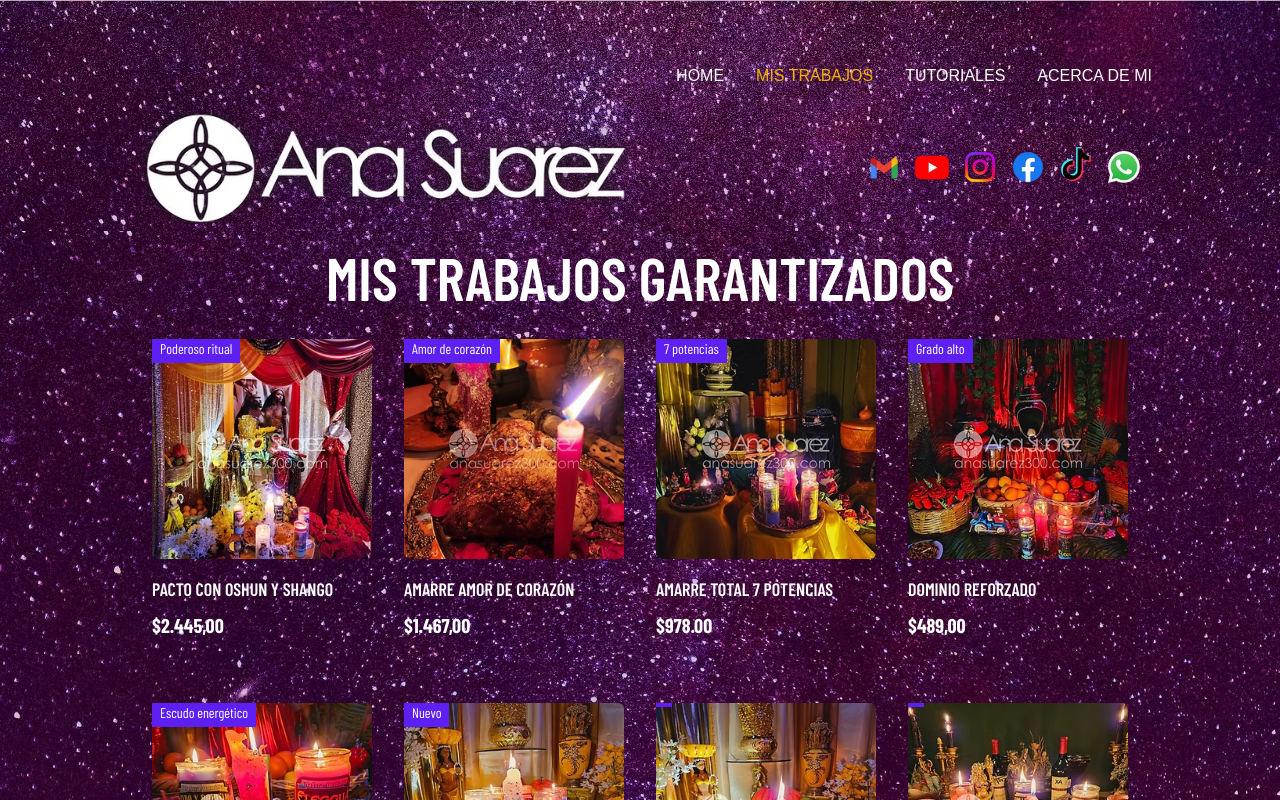
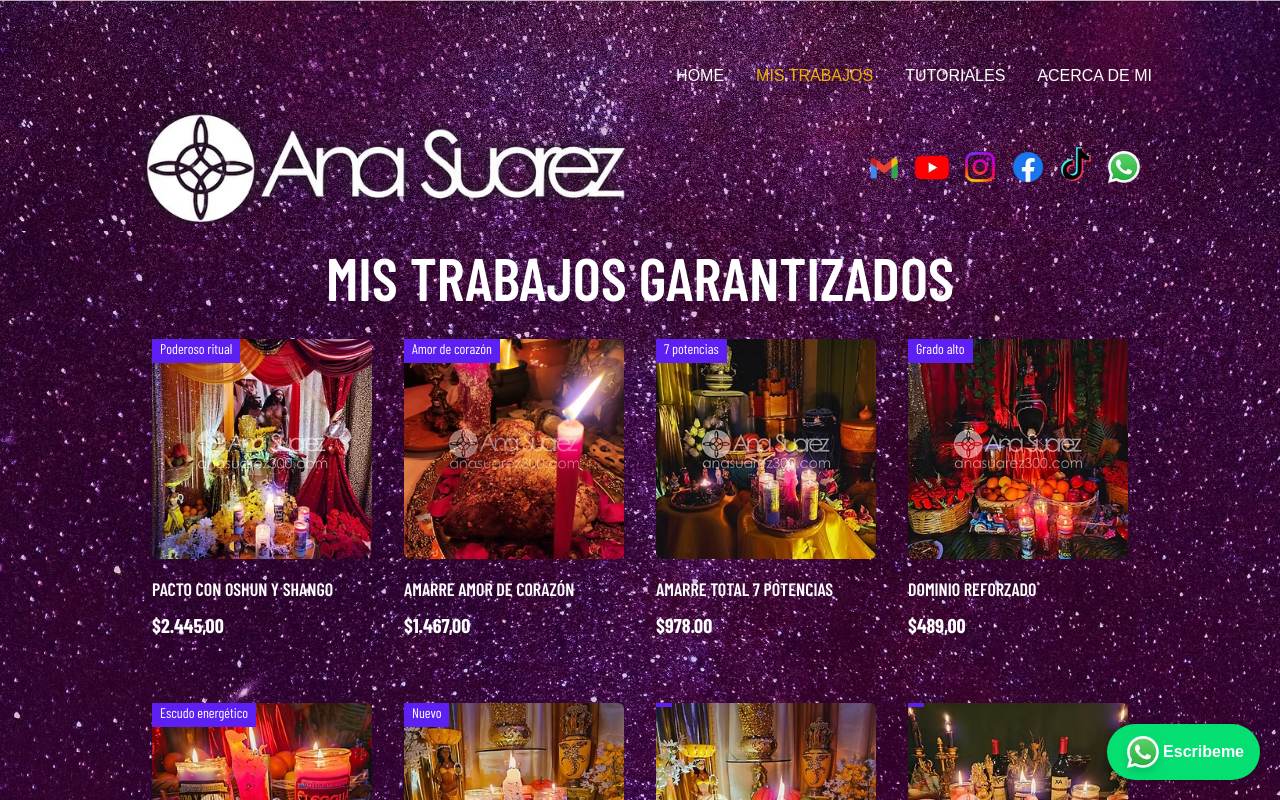
Before and after one commit to guru794/espiritualidad, a React (Vite) app: page / in a window 1280 px wide. Shown: the top 800 px of the page. Built offline with nearby package versions, Linux system fonts and the light colour scheme; a web font is replaced by a local one.

Commit message:
Cambios redes sociales, boton flotante de whatsapp

```diff
--- a/src/App.jsx
+++ b/src/App.jsx
@@ -29,12 +29,12 @@ function App() {
 
 function MainContent() {
   const logos = [
-    { logo: gmail, url: "mailto:anasuarezoficialmty@gmail.com" },
-    { logo: youtube, url: "https://www.youtube.com/@anasuarezoficial6145" },
-    { logo: instagram, url: "https://www.instagram.com/annasuarezb" },
+    { logo: gmail, url: "mailto:paginaoficial@wwwanasuarez300.com" },
+    { logo: youtube, url: "" },
+    { logo: instagram, url: "" },
     {
       logo: facebook,
-      url: "https://www.facebook.com/annasuarez300?mibextid=ZbWKwL",
+      url: "",
     },
     { logo: tiktok, url: "https://www.tiktok.com/@anasuarez300" },
     {
@@ -71,6 +71,22 @@ function MainContent() {
         <Route path="/trabajos/:slug" element={<ProyectosDetalle />} />
         <Route path="/home" element={<Home />} />
       </Routes>
+      <div className="fixed bottom-5 right-5 z-50">
+        <a
+          className=" flex items-center text-white font-bold bg-green-400 rounded-full px-4 py-2 drop-shadow-xl transition-transform transform hover:scale-110"
+          href={logos[5].url}
+          target="_blank"
+          rel="noopener noreferrer"
+        >
+          <img
+            src={logos[5].logo}
+            alt="WhatsApp"
+            width={40}
+            className="drop-shadow-lg transition-transform transform hover:scale-110"
+          />
+          <span>Escribeme</span>
+        </a>
+      </div>
     </>
   );
 }
--- a/src/main.jsx
+++ b/src/main.jsx
@@ -4,6 +4,7 @@ import { BrowserRouter } from "react-router";
 import "./index.css";
 import App from "./App.jsx";
 import React from "react";
+
 createRoot(document.getElementById("root")).render(
   <StrictMode>
     <App />
```
